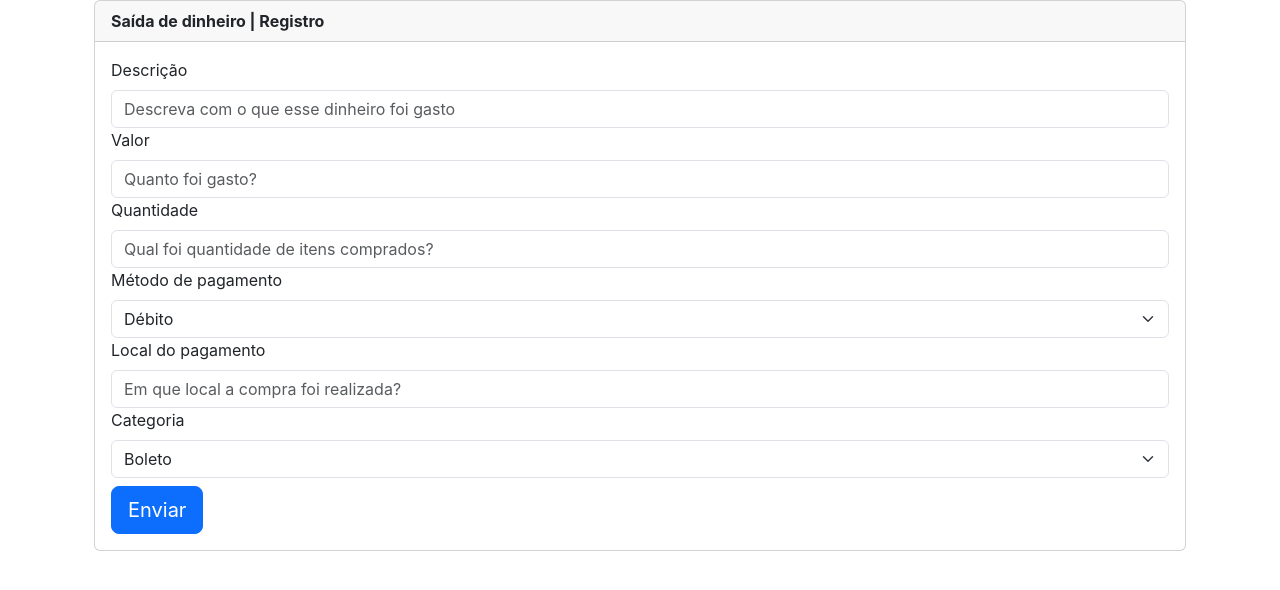
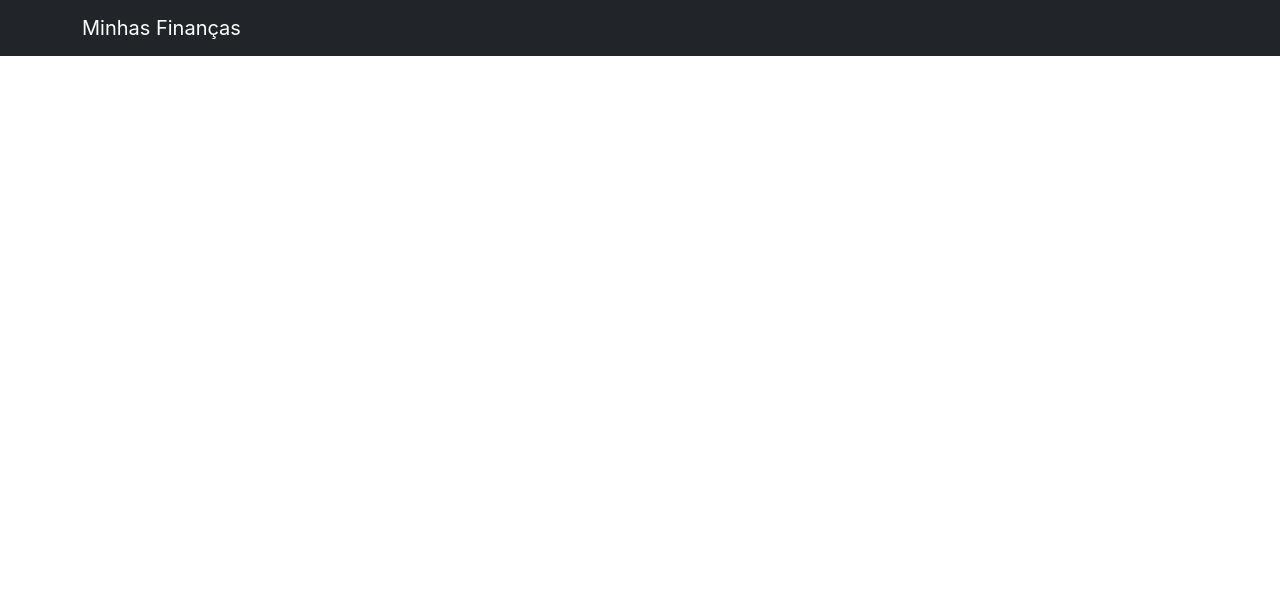
Before and after one commit to zNexTage/minhas-financas-frontend, a React (Vite) app in the folder minhas-financas/: page / in a window 1280 px wide. Shown: the top 590 px of the page. Built offline with nearby package versions, Linux system fonts and the light colour scheme.

Commit message:
Config routes

```diff
--- /dev/null
+++ b/minhas-financas/src/components/base-page/BasePage.tsx
@@ -0,0 +1,19 @@
+import { Container, Navbar } from "react-bootstrap";
+import { Link, Outlet } from "react-router-dom";
+
+const BasePage = () => {
+    return (
+        <>
+            <Navbar bg="dark" variant="dark">
+                <Container>
+                    <Navbar.Brand as={Link} to="MoneyOutflow">
+                        Minhas Finanças
+                    </Navbar.Brand>
+                </Container>
+            </Navbar>
+            <Outlet />
+        </>
+    )
+}
+
+export default BasePage;
--- /dev/null
+++ b/minhas-financas/src/components/base-page/index.tsx
@@ -0,0 +1,3 @@
+import BasePage from "./BasePage";
+
+export default BasePage;
--- a/minhas-financas/src/main.tsx
+++ b/minhas-financas/src/main.tsx
@@ -1,11 +1,12 @@
-import React from 'react'
-import ReactDOM from 'react-dom/client'
-import App from './App.tsx'
-import './index.css'
+import './index.css';
+import React from 'react';
+import ReactDOM from 'react-dom/client';
 import 'bootstrap/dist/css/bootstrap.min.css';
+import { RouterProvider } from 'react-router-dom';
+import router from './router.tsx';
 
 ReactDOM.createRoot(document.getElementById('root') as HTMLElement).render(
   <React.StrictMode>
-    <App />
+    <RouterProvider router={router} />
   </React.StrictMode>,
 )
--- /dev/null
+++ b/minhas-financas/src/router.tsx
@@ -0,0 +1,29 @@
+import { createBrowserRouter } from "react-router-dom";
+import ListMoneyOutflow from "./pages/money-outflow/list-money-outflow";
+import MoneyOutflowClient from "./client/MoneyOutflowClient";
+import AxiosClient from "./client/AxiosClient";
+import RegisterMoneyOutflow from "./pages/money-outflow/register-money-outflow";
+import BasePage from "./components/base-page";
+
+
+
+const router = createBrowserRouter([
+    {
+
+        path: "/",
+        element: <BasePage />,
+        children:[
+            {
+                path: "MoneyOutflow",
+                element: <ListMoneyOutflow
+                client={new MoneyOutflowClient(new AxiosClient())} />
+            },
+            {
+                path: "MoneyOutflow/Register",
+                element: <RegisterMoneyOutflow/>
+            }
+        ]
+    },
+])
+
+export default router;
```
